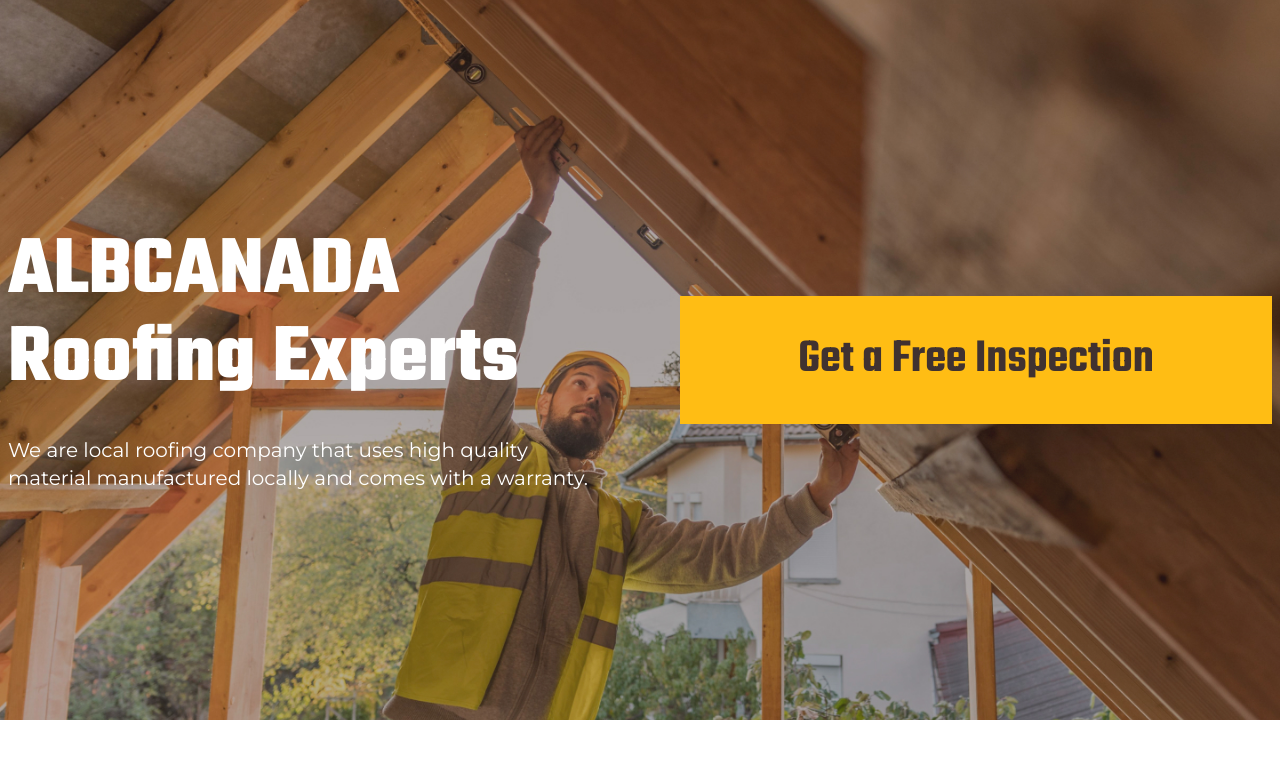
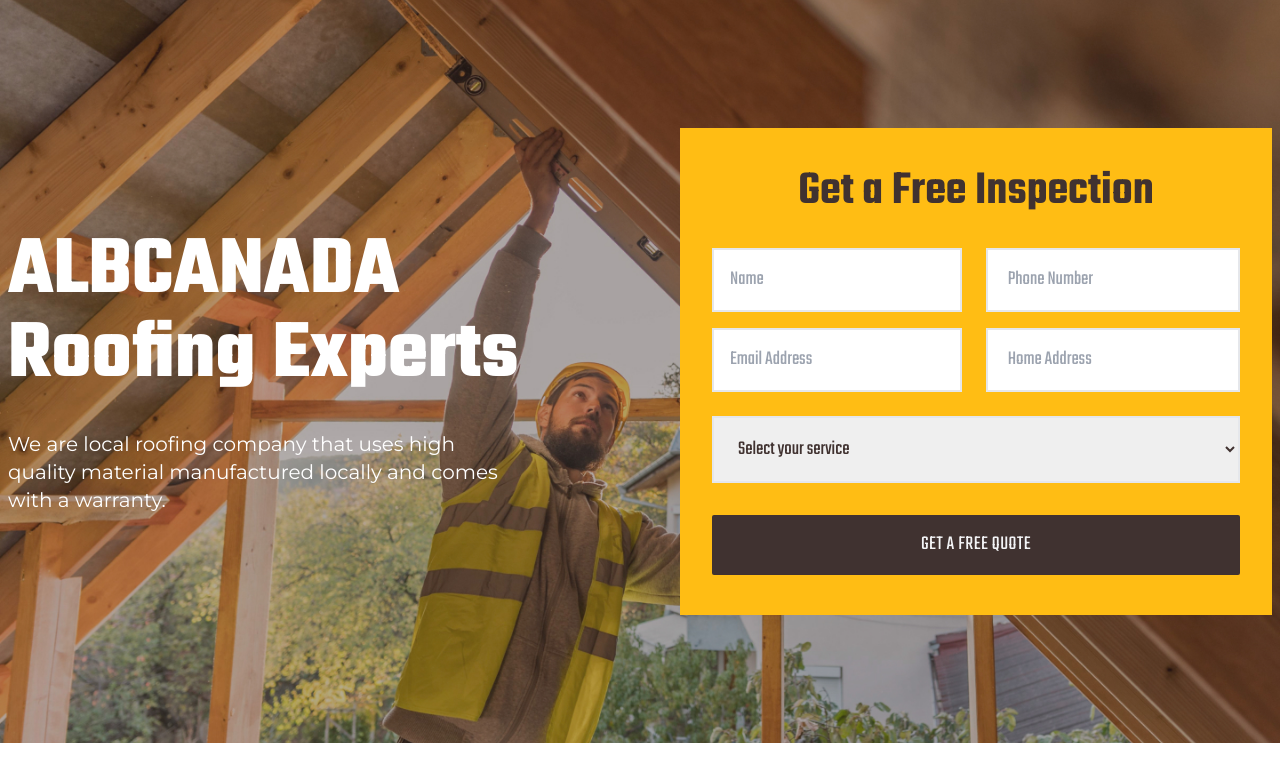
Before and after one commit to abdullahbinazeem/albcanada, a Next.js app: page /sections/hero in a window 1280 px wide. Shown: the top 782 px of the page. Built offline with nearby package versions, Linux system fonts and the light colour scheme.

Commit message:
added form

```diff
--- a/src/app/layout.tsx
+++ b/src/app/layout.tsx
@@ -9,8 +9,9 @@ const montserrat = Montserrat({
 });
 
 export const metadata: Metadata = {
-  title: "Create Next App",
-  description: "Generated by create next app",
+  title: "ALB CANADA | Professional Roofing Services in Victoria, BC",
+  description:
+    "Discover top-quality roofing services in Victoria, BC with ALB CANADA. Our expert team offers reliable roof installation, repair, and maintenance solutions. Trust us for durable and efficient roofing tailored to your needs. Fill out a form for a free consultation!",
 };
 
 export default function RootLayout({
--- a/src/app/sections/aboutus/page.tsx
+++ b/src/app/sections/aboutus/page.tsx
@@ -1,10 +1,11 @@
+import Container from "@/app/components/container";
 import React from "react";
 
 const AboutUs = () => {
   return (
-    <div>
-      <div>About Us</div>
-    </div>
+    <Container>
+      <h2>Why people are choosing us</h2>
+    </Container>
   );
 };
 
--- a/src/app/sections/hero/page.tsx
+++ b/src/app/sections/hero/page.tsx
@@ -4,14 +4,14 @@ import React from "react";
 const Hero = () => {
   return (
     <Container className="bg-[url('/assets/herobg.jpg')]  bg-cover bg-center">
-      <div className="grid place-content-center lg:flex  gap-20 items-center justify-between min-h-[90vh]  text-white">
+      <div className="flex lg:flex-row flex-col  gap-20 items-center lg:justify-between min-h-[90vh] py-32  text-white">
         <div className="flex-1">
-          <h1 className="text-7xl lg:text-[84px] leading-[105%] font-bold teko">
+          <h1 className="text-5xl sm:text-7xl lg:text-[84px] leading-[105%] font-bold teko">
             ALBCANADA
             <br />
             Roofing Experts
           </h1>
-          <p className="text-lg lg:text-xl mt-4 lg:mt-8 serrat">
+          <p className="sm:text-lg lg:text-xl mt-4 lg:mt-8 serrat max-w-[500px]">
             We are local roofing company that uses high quality material
             manufactured locally and comes with a warranty.
           </p>
@@ -20,6 +20,65 @@ const Hero = () => {
           <h1 className="text-secondary text-4xl lg:text-5xl font-semibold">
             Get a Free Inspection
           </h1>
+          <form
+            className="w-full px-8 mt-8"
+            action="https://formsubmit.co/abdullahbinazeem06@gmail.com"
+            method="POST"
+          >
+            <div className="flex flex-col md:flex-row justify-between gap-6">
+              <input
+                className="w-full text-secondary py-3 px-4 text-xl border-2 focus:border-secondary appearance-none focus:outline-none"
+                name="Name"
+                type="text"
+                placeholder="Name"
+                required
+              />
+              <input
+                className="w-full text-secondary py-4 px-5 text-xl border-2 focus:border-secondary appearance-none focus:outline-none"
+                name="Phone Number"
+                type="text"
+                placeholder="Phone Number"
+                required
+              />
+            </div>
+            <div className="flex flex-col md:flex-row justify-between gap-6 mt-4">
+              <input
+                className="w-full text-secondary py-3 px-4 text-xl border-2 focus:border-secondary appearance-none focus:outline-none"
+                name="Email"
+                type="text"
+                placeholder="Email Address"
+                required
+              />
+              <input
+                className="w-full text-secondary py-4 px-5 text-xl border-2 focus:border-secondary appearance-none focus:outline-none"
+                name="Address"
+                type="text"
+                placeholder="Home Address"
+                required
+              />
+            </div>
+            <select
+              name="Service"
+              className="w-full mt-6 text-secondary py-4 px-5 text-xl border-2 focus:outline-none focus:border-secondary"
+            >
+              <option value="" disabled selected>
+                Select your service
+              </option>
+              <option value="Flat Roofing">Flat Roofing</option>
+              <option value="Roofing Installations/Repairg">
+                Roofing Installations/Repair
+              </option>
+              <option value="Cleaning">Cleaning</option>
+              <option value="Siding & Shingles">Siding & Shingles</option>
+              <option value="Other">Other</option>
+            </select>
+            <button
+              className="bg-secondary w-full  font-medoum rounded-sm text-xl px-5 py-4 uppercase tracking-wide
+                      text-gray-100 focus:outline-none mt-8"
+            >
+              Get a Free Quote
+            </button>
+          </form>
         </div>
       </div>
     </Container>
```
